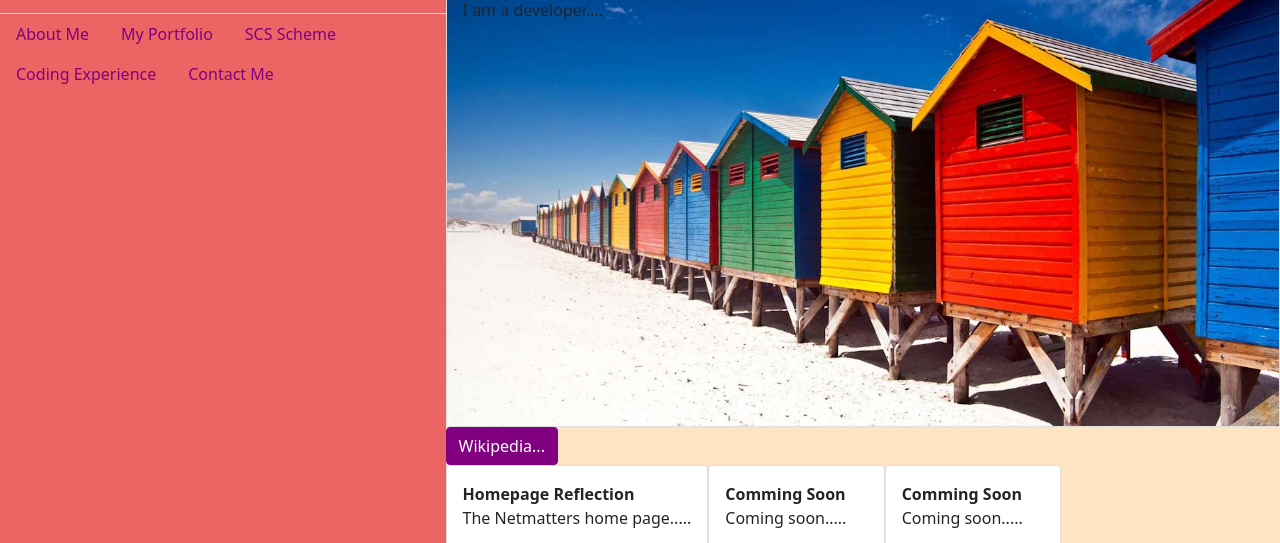
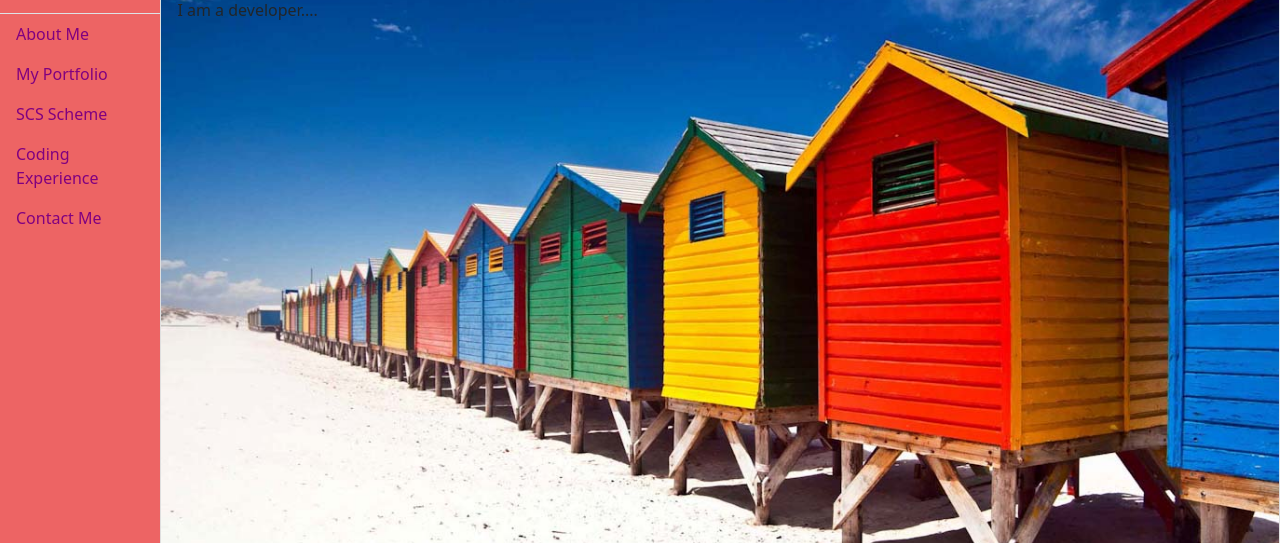
Before and after one commit to Coolhound/nmp, a website: page index.html in a window 1280 px wide. Shown: the part 99-642 px from the top of the page. Drawn offline with Linux system fonts and the light colour scheme.

Commit message:
Fix site nav vertical
Add flex-column class to ensure nav is vertical.

```diff
--- a/index.html
+++ b/index.html
@@ -19,7 +19,7 @@
                 <p class="text-center" style="font-size: 64px;">J</p>
             </div>
 
-            <div class="nav border-top">
+            <div class="nav flex-column border-top">
                 <div class="nav-item">
                     <a class="nav-link" href="about.html" alt="">About Me</a>
                 </div>
```
